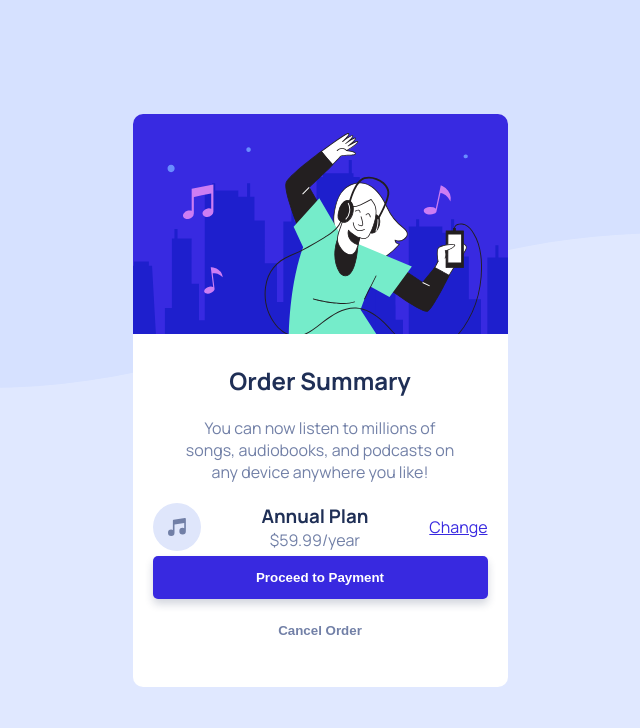
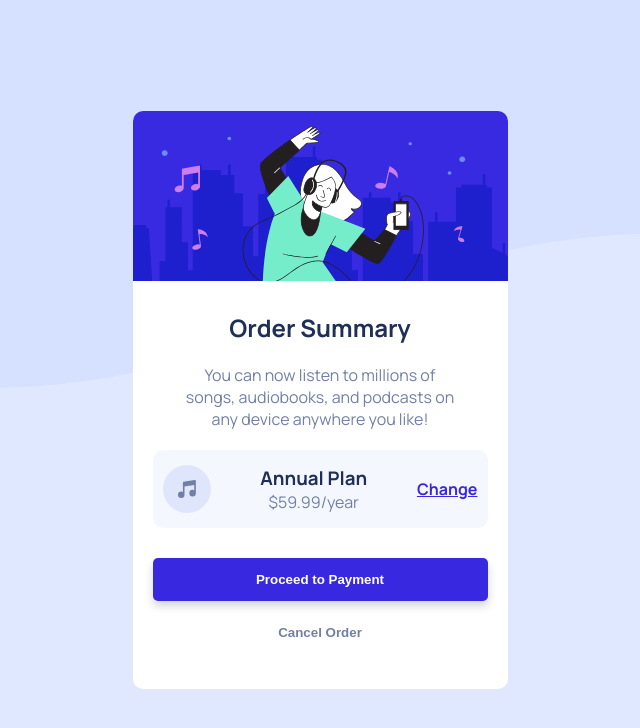
Before and after one commit to kellycsantos/order-summary, a React (Create React App) app: page / in a window 1280 px wide. Shown: the top 728 px of the page, without its empty margins (320-960 px from the left). Built offline with nearby package versions, Linux system fonts and the light colour scheme.

Commit message:
estilo das informações do plano, aplicado

```diff
--- a/src/App.scss
+++ b/src/App.scss
@@ -13,7 +13,9 @@
   background: $white;
   header {
     background: $paleblue no-repeat;
-    height: 220px;
+    height: 170px;
+    background-repeat: no-repeat !important;
+    background-size: 100% 170px !important ;
   }
 
   .card_body {
@@ -26,6 +28,10 @@
       display: flex;
       align-items: center;
       justify-content: space-between;
+      background: $very-paleblue;
+      padding: 15px 10px;
+      border-radius: 10px;
+      margin-bottom: 25px;
 
       .planinfo_details{
         p{
@@ -35,6 +41,10 @@
       a{
         color:$bright-blue;
         text-decoration: underline;
+        font-weight: fontWeight(bold);
+        &:hover{
+          color: rgba($bright-blue, 0.7);
+        }
       }
     }
   }
@@ -58,8 +68,12 @@
   &.secondary {
     background: none;
     color: $desaturated-blue;
+    &:hover{
+      color: darkblue;
+    }
   }
   &:hover {
     box-shadow: 0px 5px 8px rgba($desaturated-blue, 0.5);
+
   }
 }
```
